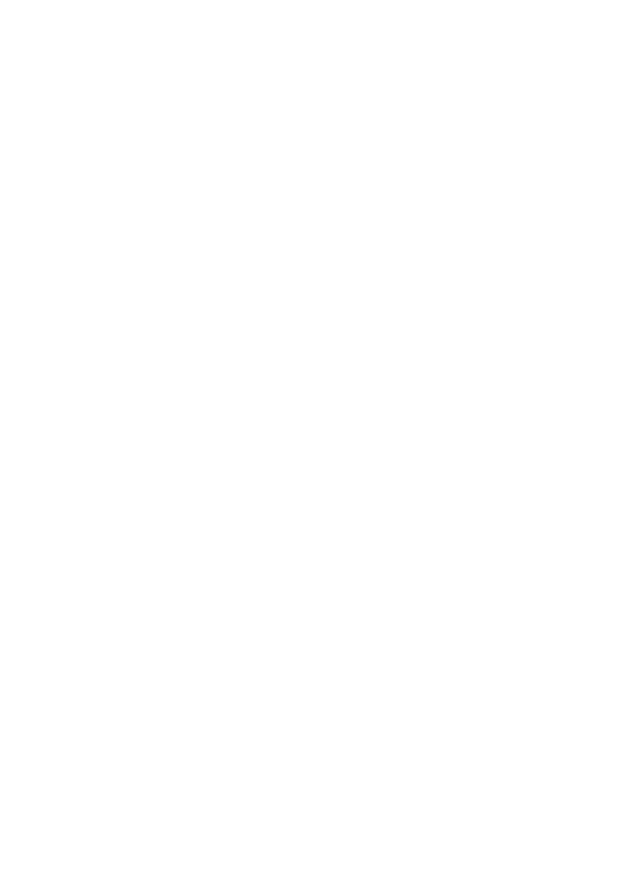
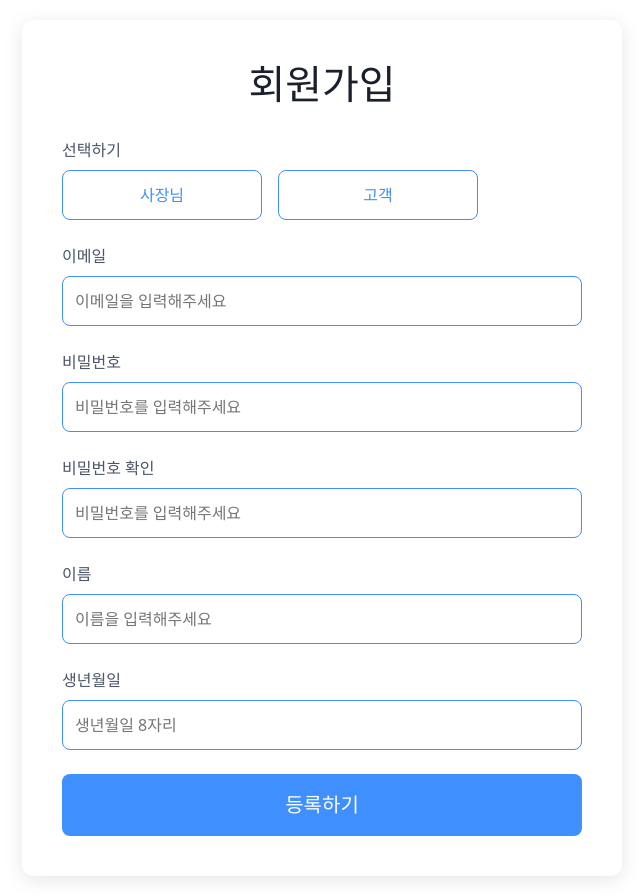
Before and after one commit to yujeongFE/Fav-FE, a React (Vite) app: page /signup in a window 1280 px wide. Before the commit this address had no page. Shown: the whole page, without its empty margins (318-961 px from the left). Before the commit the page ends 800 px from the top, so only its background shows below. Built offline with nearby package versions, Linux system fonts and the light colour scheme.

Commit message:
[feat] 회원 인가 페이지 라우팅 구현

```diff
--- a/src/components/Auth/LoginService.jsx
+++ b/src/components/Auth/LoginService.jsx
@@ -1,9 +1,11 @@
-import React, { useState } from 'react';
+import React, { useState } from "react";
+import { useNavigate } from "react-router-dom";
 
 export default function Login() {
   const [isHovered, setIsHovered] = useState(false);
   const [loginHover, setLoginHover] = useState(false);
   const [signupHover, setSignupHover] = useState(false);
+  const navigate = useNavigate();
 
   return (
     <div style={{
@@ -15,7 +17,7 @@
       backgroundColor: '#FFECB3',
       padding: '16px',
       boxSizing: 'border-box'
-    }}>
+      }}>
       <div style={{
         width: '100%',
         maxWidth: '400px',
@@ -25,7 +27,7 @@
         boxShadow: '0 4px 8px rgba(0, 0, 0, 0.2)',
         textAlign: 'center',
         boxSizing: 'border-box',
-      }}>
+        }}>
         <div
           style={{
             width: '128px',
@@ -113,6 +115,7 @@
           </button>
           <button
             type="button"
+            onClick={() => navigate("/signup")}
             onMouseEnter={() => setSignupHover(true)}
             onMouseLeave={() => setSignupHover(false)}
             style={{
--- a/src/components/Auth/SignupForm.jsx
+++ b/src/components/Auth/SignupForm.jsx
@@ -1,7 +1,9 @@
-import React, { useState } from 'react';
+import React, { useState } from "react";
+import { useNavigate } from "react-router-dom";
 
 export default function SignupForm() {
-  const [userType, setUserType] = useState('');
+  const navigate = useNavigate();
+  const [userType, setUserType] = useState("");
   const [isHovered, setIsHovered] = useState(false);
   const [formData, setFormData] = useState({
     email: '',
@@ -260,8 +262,8 @@
               type="submit"
               onMouseEnter={() => setIsHovered(true)}
               onMouseLeave={() => setIsHovered(false)}
-              style={styles.submitButton}
-            >
+              onClick={() => navigate("/dashboard")}
+              style={styles.submitButton}>
               등록하기
             </button>
           </form>
--- a/src/routers/main-router.jsx
+++ b/src/routers/main-router.jsx
@@ -1,8 +1,20 @@
 // Router: 각 URL에 따른 page 컴포넌트 연결
 import { createBrowserRouter } from "react-router-dom";
 import Board from "../routes/board/pages.jsx";
+import SignupForm from "../components/Auth/SignupForm.jsx";
+import Login from "../components/Auth/LoginService.jsx";
 
 export const mainRoutes = [
+  {
+    path: "/",
+    element: <Login />,
+    index: true,
+  },
+  {
+    path: "/signup",
+    element: <SignupForm />,
+    index: true,
+  },
   {
     path: "/board",
     element: <Board />,
```
